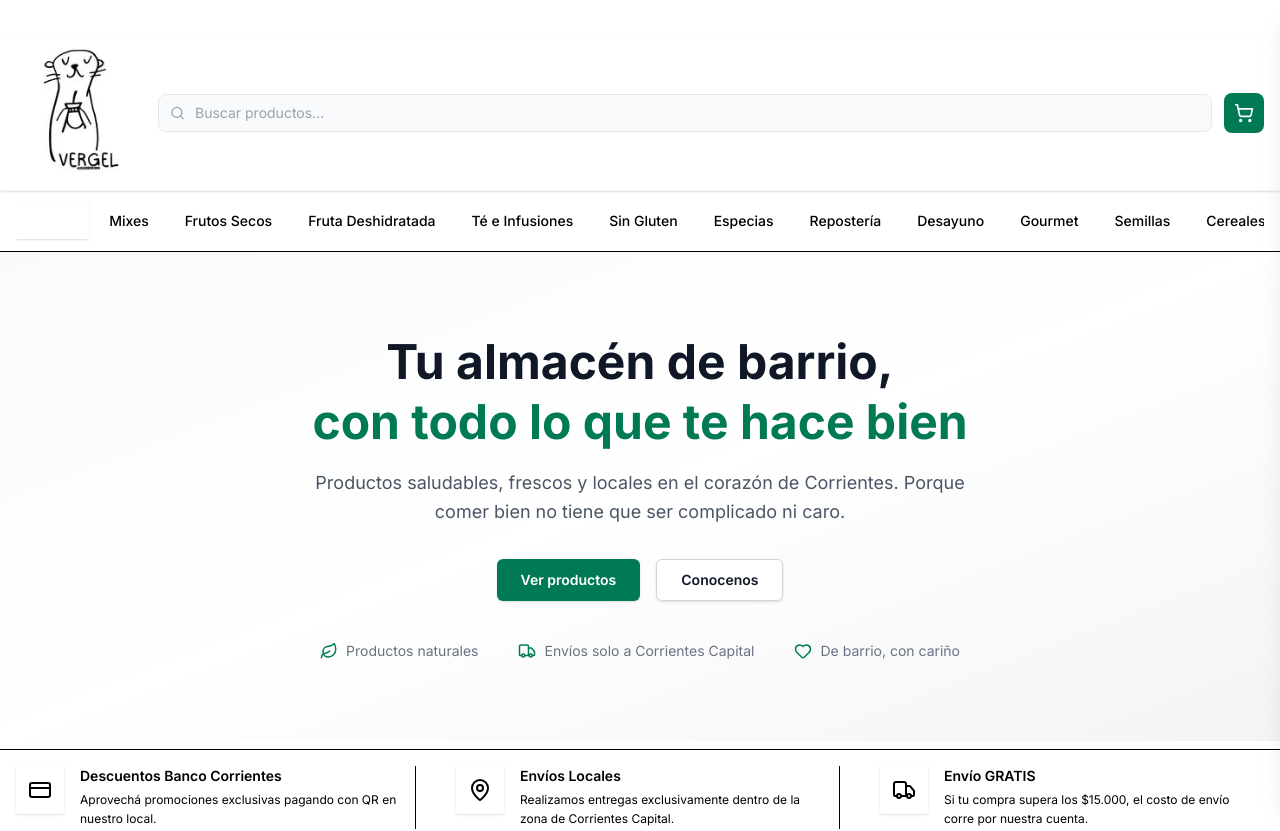
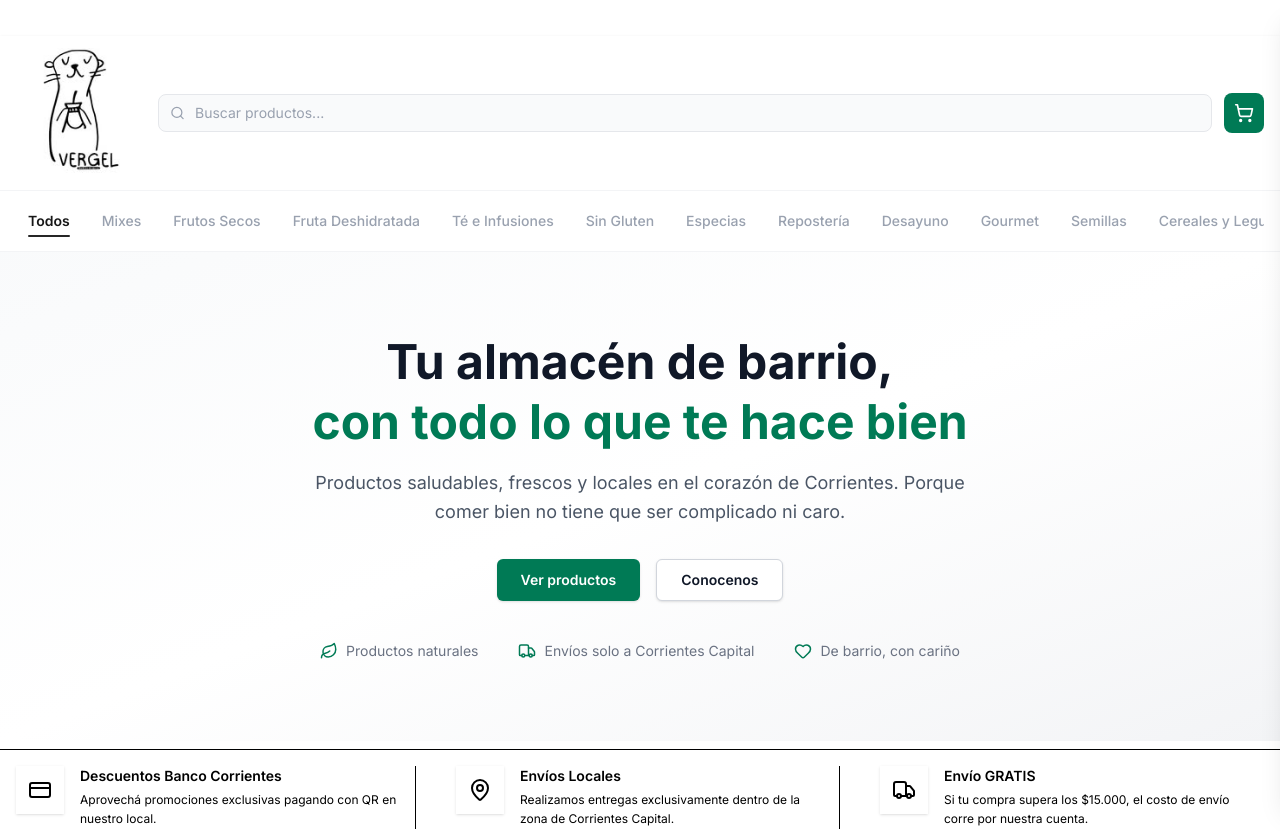
Before and after one commit to Gustavo-Gabutti/vergel-web, a Next.js app: page / in a window 1280 px wide. Shown: the top 831 px of the page. Built offline with nearby package versions, Linux system fonts and the light colour scheme.

Commit message:
Fix: Renderizado de imágenes, tags dinámicos y bloqueo de scroll en ProductDetailModal

```diff
--- a/components/Navbar.tsx
+++ b/components/Navbar.tsx
@@ -25,9 +25,10 @@ interface NavbarProps {
 
 export default function Navbar({ activeCategory, onCategoryChange }: NavbarProps) {
   return (
-    <nav className="bg-white border-b border-vergel-sand/60" aria-label="Categorías de productos">
+    <nav className="bg-white border-b border-gray-100 sticky top-0 z-40" aria-label="Categorías de productos">
       <div className="max-w-7xl mx-auto px-4">
-        <div className="flex gap-1 overflow-x-auto py-3 scrollbar-hide">
+        {/* Agregamos scroll sutil y eliminamos barras por defecto */}
+        <div className="flex gap-2 overflow-x-auto py-3.5 scrollbar-hide items-center">
           {categories.map((cat) => {
             const isActive = activeCategory === cat;
             const isOfertas = cat === "OFERTAS";
@@ -37,18 +38,24 @@ export default function Navbar({ activeCategory, onCategoryChange }: NavbarProps
                 key={cat}
                 onClick={() => onCategoryChange(cat)}
                 className={`
-                  flex-shrink-0 px-4 py-2 rounded-vergel text-sm font-medium
-                  transition-all duration-200 whitespace-nowrap
+                  relative flex-shrink-0 px-3 py-1.5 text-sm font-medium
+                  transition-all duration-200 whitespace-nowrap rounded-md
                   ${isActive
-                    ? "bg-vergel-olive text-white shadow-sm"
+                    ? "text-neutral-900 font-semibold" // Categoría seleccionada: Texto oscuro y nítido, sin caja blanca
                     : isOfertas
-                      ? "bg-vergel-alert/10 text-vergel-alert hover:bg-vergel-alert/20 font-semibold"
-                      : "text-vergel-gray hover:bg-vergel-off-white hover:text-vergel-charcoal"
+                      ? "text-red-600 hover:bg-red-50 font-semibold" // Ofertas destacadas sutilmente
+                      : "text-gray-400 hover:text-neutral-600" // No activas: Gris más tenue que se oscurece al pasar el mouse
                   }
                 `}
               >
-                {isOfertas && <Tag size={14} className="inline mr-1 -mt-0.5" />}
-                {cat}
+                {isOfertas && <Tag size={13} className="inline mr-1 -mt-0.5" />}
+
+                <span>{cat}</span>
+
+                {/* Línea inferior minimalista solo para el activo (reemplaza al cuadrado molesto) */}
+                {isActive && !isOfertas && (
+                  <span className="absolute bottom-0 left-3 right-3 h-[2px] bg-neutral-800 rounded-full" />
+                )}
               </button>
             );
           })}
--- a/components/TopBar.tsx
+++ b/components/TopBar.tsx
@@ -5,7 +5,7 @@ export default function TopBar() {
     <div className="bg-vergel-olive text-white text-center py-2 px-4">
       <p className="text-xs sm:text-sm font-medium flex items-center justify-center gap-2">
         <Truck size={14} />
-        Envíos a todo el país · Comprá desde donde estés
+        Envíos solo en Corrientes · Comprá desde donde estés
       </p>
     </div>
   );
```
Also changed, not shown: components/CartDrawer.tsx (+58 -37 lines).
